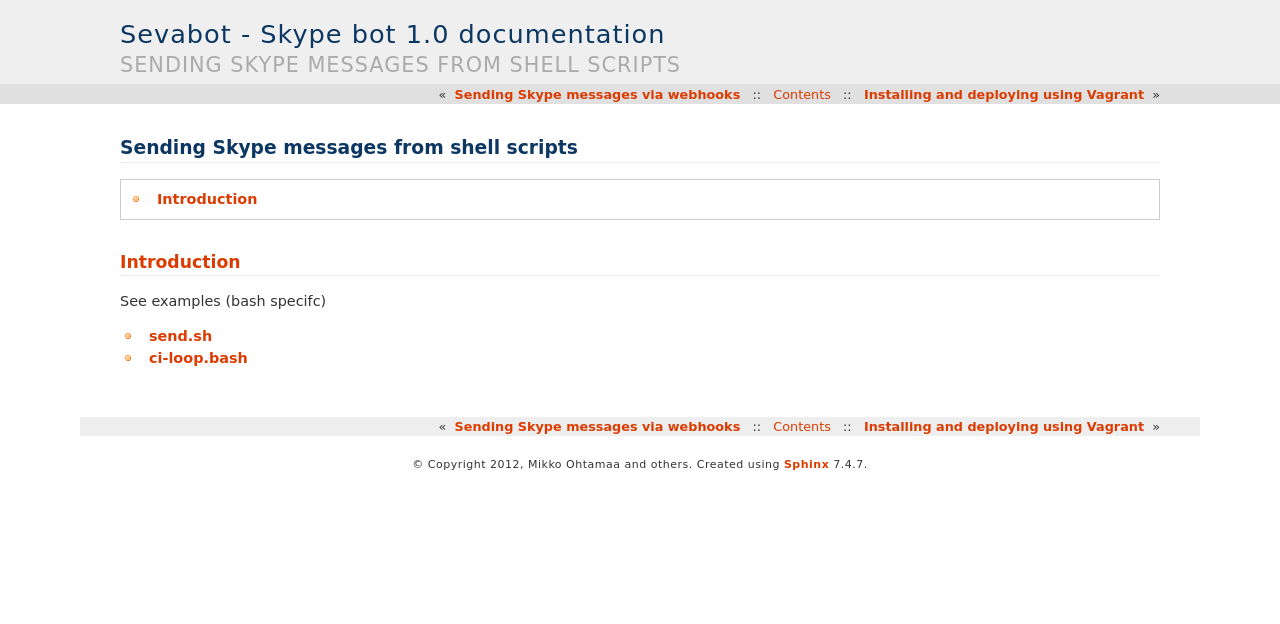
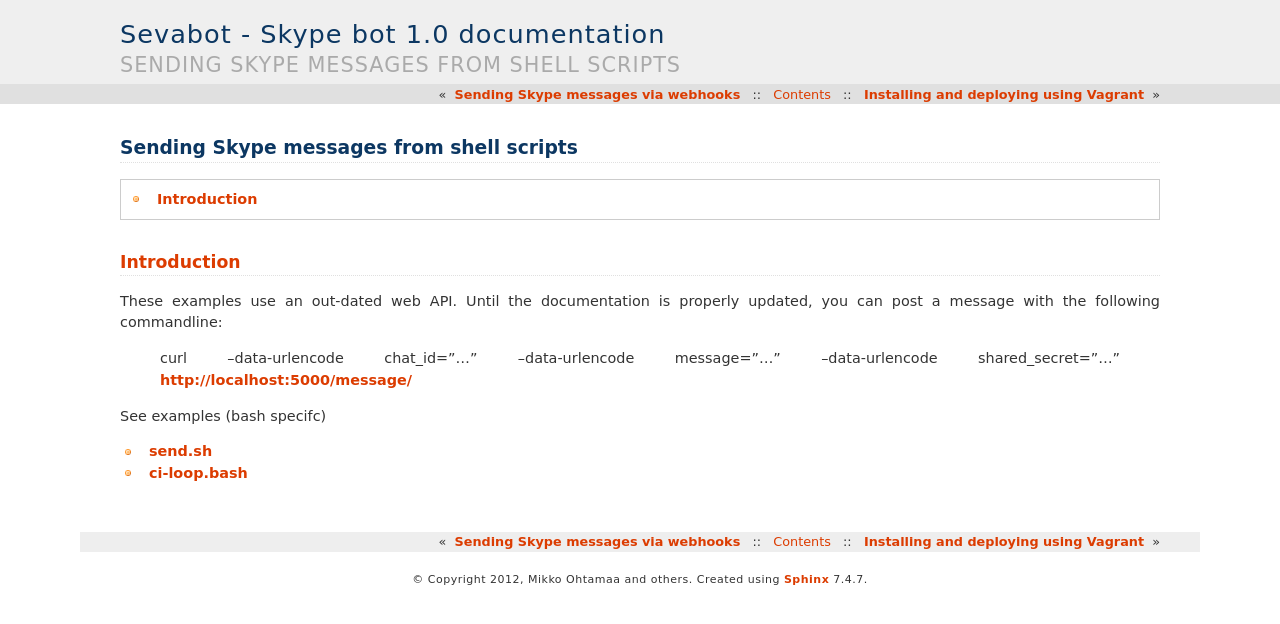
Before and after one commit to opensourcehacker/sevabot, a Sphinx documentation site: the page built from docs/source/bash.rst, in a window 1280 px wide. Shown: the top 624 px of the page. Built offline with Sphinx 7.4.7, drawn with Linux system fonts in a browser that asks for light colours.

Commit message:
made note in shell scripts doc of new web api
the bash examples seem to use an out-of-date api. until someone gets around to properly documenting the web api, added what I could figure out was the new api from the source.

```diff
--- a/docs/source/bash.rst
+++ b/docs/source/bash.rst
@@ -7,6 +7,10 @@
 Introduction
 ===============
 
+These examples use an out-dated web API. Until the documentation is properly updated, you can post a message with the following commandline:
+
+    curl --data-urlencode chat_id="..." --data-urlencode message="..." --data-urlencode shared_secret="..." http://localhost:5000/message/
+
 See examples (bash specifc)
 
 * `send.sh <https://github.com/opensourcehacker/sevabot/blob/master/examples/send.sh>`_
```
